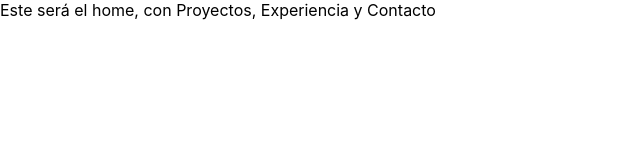
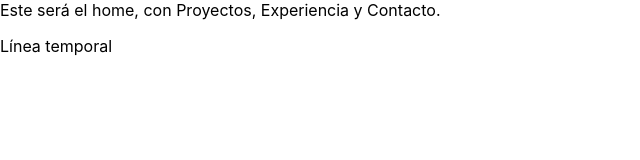
Before and after one commit to jojo-rdan/my-portfolio, a React (Create React App) app: page /home in a window 1280 px wide. Shown: the top 160 px of the page, without its empty margins (0-640 px from the left). Built offline with nearby package versions, Linux system fonts and the light colour scheme.

Commit message:
MyPortfolio

```diff
--- a/src/Components/Home.jsx
+++ b/src/Components/Home.jsx
@@ -1,7 +1,8 @@
 export default function Home () {
     return (
         <div>
-            Este será el home, con Proyectos, Experiencia y Contacto
+            Este será el home, con Proyectos, Experiencia y Contacto.
+            <p>Línea temporal</p>
         </div>
      );
 }
```
